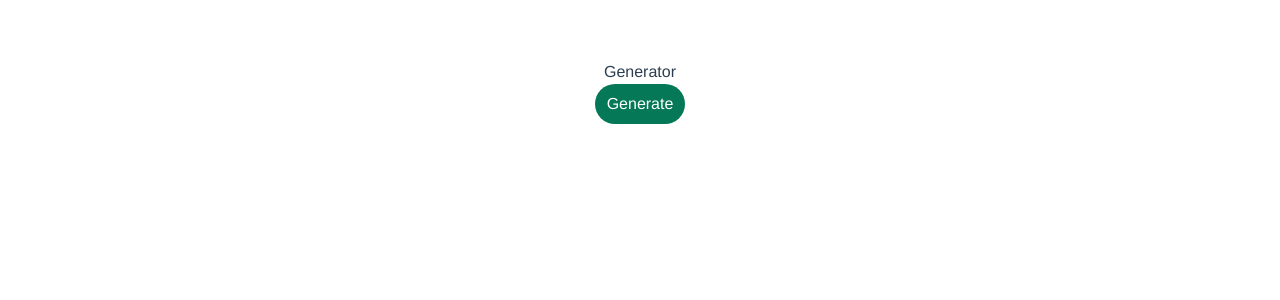
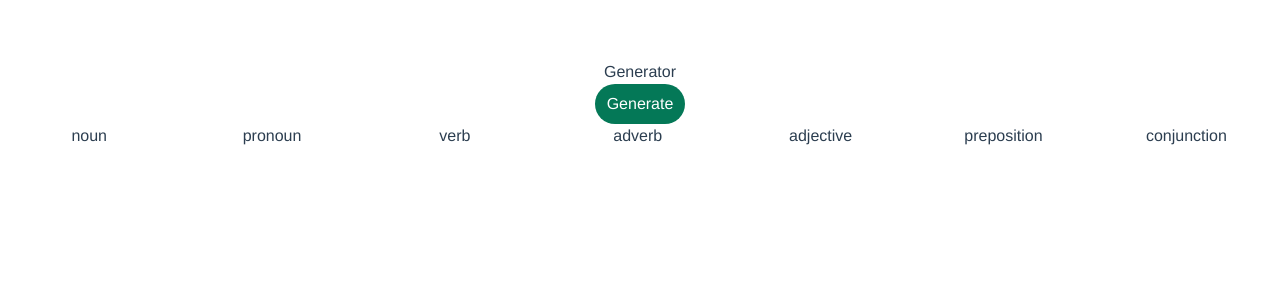
Before and after one commit to ChaDonSom/gibberish-generator, a Vue app: page / in a window 1280 px wide. Shown: the top 300 px of the page. Built offline with nearby package versions, Linux system fonts and the light colour scheme.

Commit message:
get words from wordSlots

```diff
--- a/src/App.vue
+++ b/src/App.vue
@@ -1,12 +1,16 @@
 <template>
   <h1>Generator</h1>
   <button @click="generate" class="bg-green-700 text-white p-2 px-3 rounded-full">Generate</button>
-  <p id="blurb" class="grid grid-cols-5 grid-flow-col auto-cols-max">
+  <p id="blurb" class="grid grid-flow-col auto-cols-max" :class="{
+    [`grid-cols-${words.length}`]: words.length
+  }">
     <span v-for="word of words" :key="word.word">{{ word.word }}&nbsp;</span>
   </p>
-  <p id="info" class="grid grid-cols-5 grid-flow-col auto-cols-max">
-    <span v-for="word of words" :key="word.word"
-      >{{ word.partOfSpeech }}&nbsp;</span
+  <p id="info" class="grid grid-flow-col auto-cols-max" :class="{
+    [`grid-cols-${wordSlots.length}`]: wordSlots.length
+  }">
+    <span v-for="slot of wordSlots" :key="slot.partOfSpeech"
+      >{{ slot.partOfSpeech }}&nbsp;</span
     >
   </p>
 </template>
@@ -15,21 +19,30 @@
 import { ref } from "@vue/reactivity";
 import axios from "axios";
 
+const wordSlots = ref([
+  { partOfSpeech: 'noun' },
+  { partOfSpeech: 'pronoun' },
+  { partOfSpeech: 'verb' },
+  { partOfSpeech: 'adverb' },
+  { partOfSpeech: 'adjective' },
+  { partOfSpeech: 'preposition' },
+  { partOfSpeech: 'conjunction' }
+])
 const words = ref([]);
 
 async function generate() {
-  const total = 5;
+  const total = wordSlots.value.length;
 
   let responses = [];
-  let partsOfSpeech = [
-    "preposition",
-    "conjunction",
-    "noun",
-    "pronoun",
-    "verb",
-    "adverb",
-    "adjective",
-  ];
+  // let partsOfSpeech = [
+  //   "preposition",
+  //   "conjunction",
+  //   "noun",
+  //   "pronoun",
+  //   "verb",
+  //   "adverb",
+  //   "adjective",
+  // ];
   for (let i = 0; i < total; i++) {
     responses.push(
       axios.request({
@@ -42,8 +55,8 @@ async function generate() {
         },
         params: {
           random: true,
-          partOfSpeech:
-            partsOfSpeech[Math.floor(Math.random() * partsOfSpeech.length)],
+          partOfSpeech: wordSlots.value[i].partOfSpeech,
+            // partsOfSpeech[Math.floor(Math.random() * partsOfSpeech.length)],
           hasDetails: "definitions",
         },
       })
```
